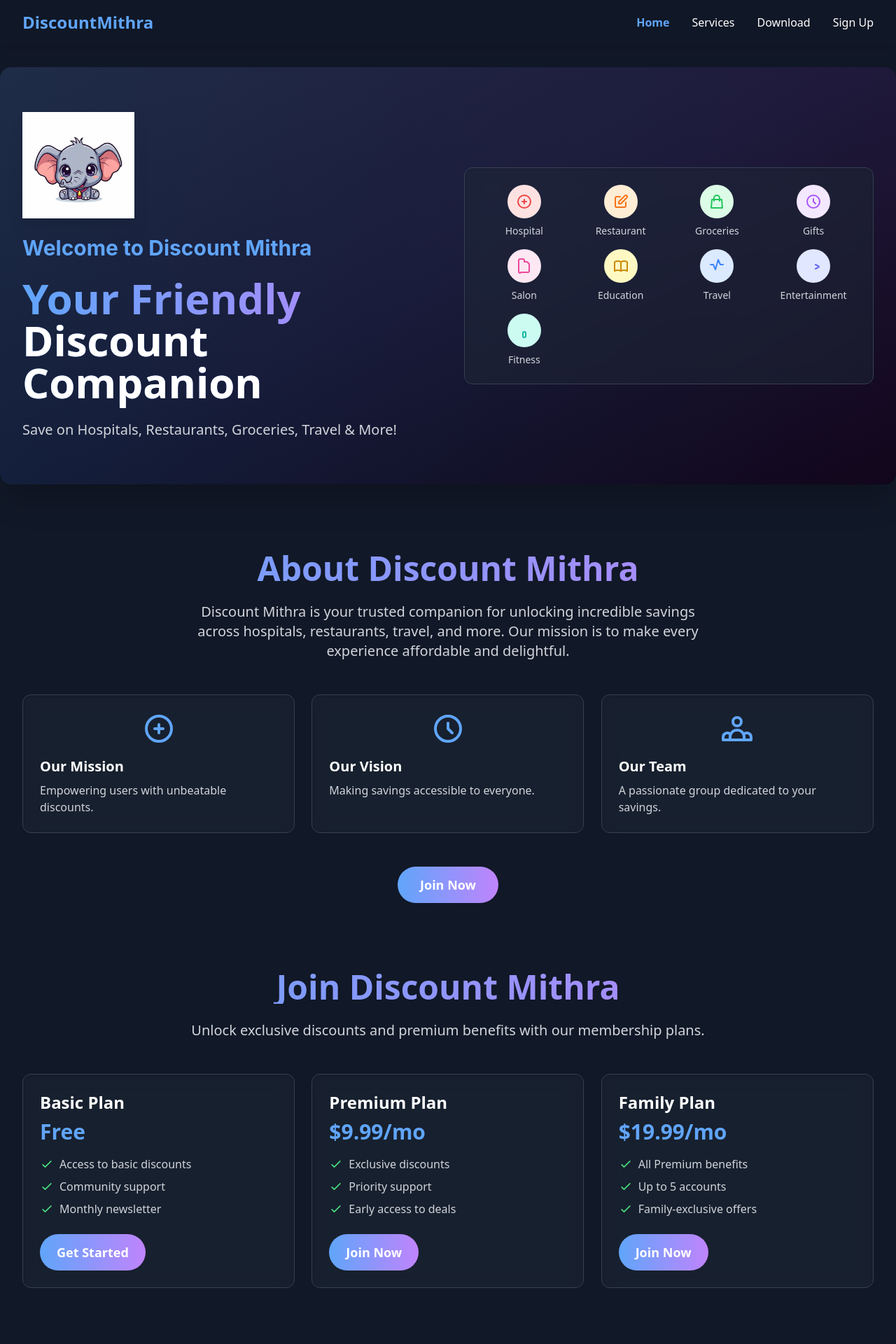
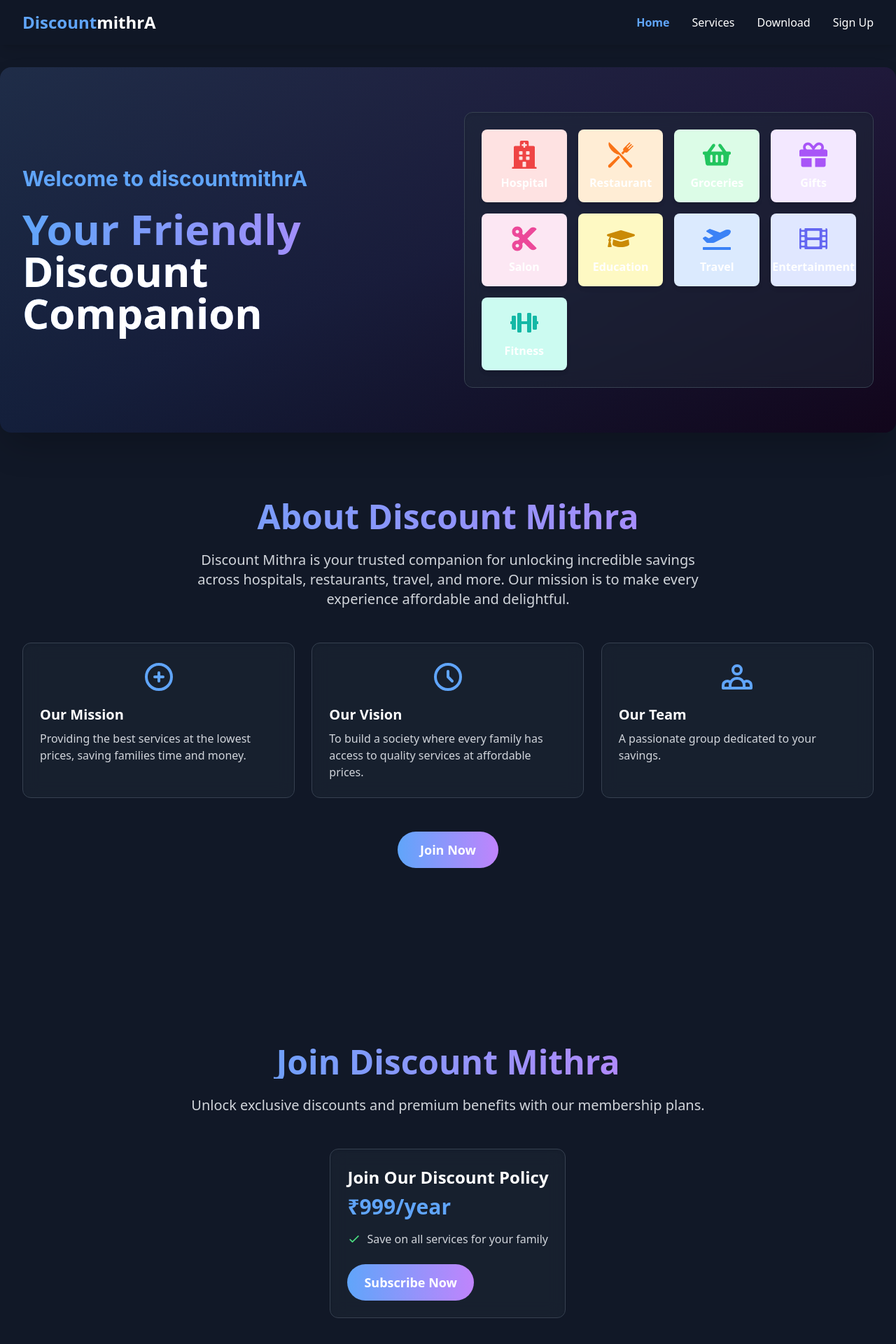
Before and after one commit to AkhilRoyal-5187/discount-mithra, a React (Create React App) app in the folder Discount-mitra/client/: page /home in a window 1280 px wide. Shown: the top 1920 px of the page at 70% size. Built offline with nearby package versions, Linux system fonts and the light colour scheme.

Commit message:
added laksmi code(Home modifications, loaction route is added extra and minor changes in the welcome page)

```diff
--- a/Discount-mitra/client/src/App.js
+++ b/Discount-mitra/client/src/App.js
@@ -17,6 +17,7 @@ import SalonPage from './components/SalonPage';
 import WineShopPage from './components/WineShopPage';
 import BarPage from './components/BarPage';
 import ConstructionPage from './components/ConstructionPage';
+import LocationsPage from './components/LocationsPage';
 
 function App() {
   return (
@@ -44,6 +45,8 @@ function App() {
             <Route path ='/wine-shops' element={<WineShopPage/>}/>
             <Route path ='/bars' element={<BarPage/>}/>
             <Route path ='/construction' element={<ConstructionPage/>}/>
+            <Route path="/locations" element={<LocationsPage />} /> {/* ✅ New route */}
+
             {/* Add more routes as needed */}
           </Routes>
         </main>
--- a/Discount-mitra/client/src/components/AboutSection.jsx
+++ b/Discount-mitra/client/src/components/AboutSection.jsx
@@ -36,8 +36,8 @@ const AboutSection = () => {
         variants={{ visible: { transition: { staggerChildren: 0.2 } } }}
       >
         {[
-          { title: 'Our Mission', description: 'Empowering users with unbeatable discounts.', icon: 'M12 9v3m0 0v3m0-3h3m-3 0H9m12 0a9 9 0 11-18 0 9 9 0 0118 0z' },
-          { title: 'Our Vision', description: 'Making savings accessible to everyone.', icon: 'M12 8v4l3 3m6-3a9 9 0 11-18 0 9 9 0 0118 0z' },
+          { title: 'Our Mission', description: 'Providing the best services at the lowest prices, saving families time and money.', icon: 'M12 9v3m0 0v3m0-3h3m-3 0H9m12 0a9 9 0 11-18 0 9 9 0 0118 0z' },
+          { title: 'Our Vision', description: 'To build a society where every family has access to quality services at affordable prices.', icon: 'M12 8v4l3 3m6-3a9 9 0 11-18 0 9 9 0 0118 0z' },
           { title: 'Our Team', description: 'A passionate group dedicated to your savings.', icon: 'M17 20h5v-2a3 3 0 00-5.356-1.857M17 20H7m10 0v-2c0-.656-.126-1.283-.356-1.857M7 20H2v-2a3 3 0 015.356-1.857M7 20v-2c0-.656.126-1.283.356-1.857m0 0a5.002 5.002 0 019.288 0M15 7a3 3 0 11-6 0 3 3 0 016 0z' },
         ].map((item, index) => (
           <motion.div
--- a/Discount-mitra/client/src/components/ContactSection.jsx
+++ b/Discount-mitra/client/src/components/ContactSection.jsx
@@ -65,6 +65,16 @@ const ContactSection = () => {
               />
             </motion.div>
             <motion.div variants={inputVariants}>
+  <label htmlFor="phone" className="block text-sm font-medium text-gray-300">Phone Number</label>
+  <input
+    type="tel"
+    id="phone"
+    className="mt-1 w-full p-4 bg-gray-700/50 border border-gray-600 rounded-lg text-white placeholder-gray-400 focus:outline-none focus:ring-2 focus:ring-blue-400 transition-all duration-300"
+    placeholder="Your Phone Number"
+  />
+</motion.div>
+
+            <motion.div variants={inputVariants}>
               <label htmlFor="message" className="block text-sm font-medium text-gray-300">Message</label>
               <textarea
                 id="message"
@@ -94,22 +104,25 @@ const ContactSection = () => {
   {[
     {
       title: 'Email',
-              value: 'support@discountmithra.com',
+      value: 'admin@discountmithra.com',
       icon: 'M2.003 5.884L10 9.882l7.997-3.998A2 2 0 0016 4H4a2 2 0 00-1.997 1.884z',
+      link: 'mailto:admin@discountmithra.com',
     },
     {
       title: 'Phone',
-              value: '+1-800-123-4567',
+      value: '7799663223',
       icon: 'M3 5a2 2 0 012-2h3.28a1 1 0 01.948.684l1.498 4.493a1 1 0 01-.502 1.21l-2.257 1.13a11.042 11.042 0 005.516 5.516l1.13-2.257a1 1 0 011.21-.502l4.493 1.498a1 1 0 01.684.949V19a2 2 0 01-2 2h-1C9.716 21 3 14.284 3 6V5z',
+      link: 'tel:7799663223',
     },
     {
       title: 'Social',
-              value: '@DiscountMithra',
-              icon: 'M18 2h-3a5 5 0 00-5 5v3H7v4h3v8h4v-8h3l1-4h-4V7a1 1 0 011-1h3z',
+      value: 'DiscountMithra',
+      icon: 'M7.75 2A5.75 5.75 0 002 7.75v8.5A5.75 5.75 0 007.75 22h8.5A5.75 5.75 0 0022 16.25v-8.5A5.75 5.75 0 0016.25 2h-8.5zM12 8.25a3.75 3.75 0 110 7.5 3.75 3.75 0 010-7.5zm5.25-.75a.75.75 0 110 1.5.75.75 0 010-1.5zM12 9.75a2.25 2.25 0 100 4.5 2.25 2.25 0 000-4.5z',
+      link: 'https://www.instagram.com/discountmithra?igsh=MXVuaWV4YXhpYmsyMQ%3D%3D&utm_source=qr',
     },
   ].map((item, index) => (
+    <a href={item.link} target="_blank" rel="noopener noreferrer" key={index}>
       <motion.div
-              key={index}
         variants={cardVariants}
         whileHover={{ scale: 1.05, boxShadow: "0 0 20px rgba(59, 130, 246, 0.3)" }}
         className="p-6 bg-gray-800/60 rounded-xl shadow-lg border border-gray-700 backdrop-blur-md hover:border-blue-500 transition-all duration-300"
@@ -125,8 +138,10 @@ const ContactSection = () => {
         <h3 className="text-xl font-bold text-white">{item.title}</h3>
         <p className="mt-2 text-gray-300">{item.value}</p>
       </motion.div>
+    </a>
   ))}
 </motion.div>
+
       </div>
     </section>
   );
--- a/Discount-mitra/client/src/components/Footer.jsx
+++ b/Discount-mitra/client/src/components/Footer.jsx
@@ -68,9 +68,9 @@ const Footer = () => {
         <div>
           <h4 className="text-white text-lg font-semibold mb-4">Contact Us</h4>
           <address className="not-italic space-y-2 text-sm">
-            <p>Guntur, Andhra Pradesh, India</p>
-            <p>Email: support@discountmithra.com</p>
-            <p>Phone: +91 98765 43210</p>
+            <p>7-108, Shanthi Nagar, Sircilla, 505301, Telangana</p>
+            <p>Email: admin@discountmithra.com</p>
+            <p>Phone: 779966 3223</p>
           </address>
         </div>
       </div>
--- a/Discount-mitra/client/src/components/Home.jsx
+++ b/Discount-mitra/client/src/components/Home.jsx
@@ -316,15 +316,34 @@
 // };
 
 // export default HomePage;
-
 import React from 'react';
 import { motion } from 'framer-motion';
-import { Link } from 'react-router-dom';
-import elephantImage from '../assests/elephant.png';
-import IconItem from '../components/IconItem';
 import AboutSection from '../components/AboutSection';
 import MembershipSection from '../components/MembershipSection';
 import ContactSection from '../components/ContactSection';
+import {
+  FaHospital,
+  FaShoppingBasket,
+  FaCut,
+  FaGraduationCap,
+  FaPlaneDeparture,
+  FaFilm,
+  FaDumbbell,
+  FaGift
+} from "react-icons/fa";
+import { GiKnifeFork } from "react-icons/gi";
+
+const iconItems = [
+  { bgColor: "bg-red-100", iconColor: "text-red-500", hoverIconColor: "hover:text-red-600", label: "Hospital", Icon: FaHospital },
+  { bgColor: "bg-orange-100", iconColor: "text-orange-500", hoverIconColor: "hover:text-orange-600", label: "Restaurant", Icon: GiKnifeFork },
+  { bgColor: "bg-green-100", iconColor: "text-green-500", hoverIconColor: "hover:text-green-600", label: "Groceries", Icon: FaShoppingBasket },
+  { bgColor: "bg-purple-100", iconColor: "text-purple-500", hoverIconColor: "hover:text-purple-600", label: "Gifts", Icon: FaGift },
+  { bgColor: "bg-pink-100", iconColor: "text-pink-500", hoverIconColor: "hover:text-pink-600", label: "Salon", Icon: FaCut },
+  { bgColor: "bg-yellow-100", iconColor: "text-yellow-600", hoverIconColor: "hover:text-yellow-700", label: "Education", Icon: FaGraduationCap },
+  { bgColor: "bg-blue-100", iconColor: "text-blue-500", hoverIconColor: "hover:text-blue-600", label: "Travel", Icon: FaPlaneDeparture },
+  { bgColor: "bg-indigo-100", iconColor: "text-indigo-500", hoverIconColor: "hover:text-indigo-600", label: "Entertainment", Icon: FaFilm },
+  { bgColor: "bg-teal-100", iconColor: "text-teal-500", hoverIconColor: "hover:text-teal-600", label: "Fitness", Icon: FaDumbbell },
+];
 
 const HomePage = () => {
   const leftVariants = {
@@ -351,7 +370,7 @@ const HomePage = () => {
 
   return (
     <div className="bg-gray-900 text-white min-h-screen">
-      {/* Hero Section (Unchanged) */}
+      {/* Hero Section */}
       <section className="relative w-full px-4 sm:px-6 lg:px-8 mt-8 mb-12 rounded-2xl overflow-hidden bg-gradient-to-br from-gray-800 via-gray-900 to-black shadow-2xl backdrop-blur-lg transition-all duration-500">
         <div className="absolute inset-0 bg-gradient-to-r from-blue-900/20 to-purple-900/20 pointer-events-none"></div>
         <div className="relative max-w-7xl mx-auto py-8 sm:py-12 lg:py-16">
@@ -363,35 +382,36 @@ const HomePage = () => {
               custom={0}
               className="text-center lg:text-left lg:w-1/2 space-y-6"
             >
-              <motion.div whileHover={{ scale: 1.05 }} transition={{ duration: 0.3 }}>
-                <img src={elephantImage} alt="Elephant" className="w-32 sm:w-40 h-auto mx-auto lg:mx-0 object-contain drop-shadow-xl" />
-              </motion.div>
-              <h3 className="text-2xl sm:text-3xl font-bold text-blue-400 font-inter">Welcome to Discount Mithra</h3>
+              <h3 className="text-2xl sm:text-3xl font-bold text-blue-400 font-inter">
+                Welcome to discountmithrA
+              </h3>
               <h2 className="text-4xl sm:text-5xl lg:text-6xl font-extrabold leading-tight text-transparent bg-clip-text bg-gradient-to-r from-blue-400 to-purple-400">
                 Your Friendly <br /> <span className="text-white">Discount Companion</span>
               </h2>
-              <p className="text-lg sm:text-xl text-gray-300 font-medium">
-                Save on Hospitals, Restaurants, Groceries, Travel & More!
-              </p>
             </motion.div>
+
             <motion.div
               initial="hidden"
               animate="visible"
               variants={gridVariants}
               className="grid grid-cols-3 sm:grid-cols-4 gap-4 lg:w-1/2 p-6 bg-gray-800/50 rounded-xl shadow-inner backdrop-blur-md border border-gray-700"
             >
-              {[
-                { bgColor: "bg-red-100", iconColor: "text-red-500", hoverIconColor: "hover:text-red-600", label: "Hospital", svgPath: "M12 9v3m0 0v3m0-3h3m-3 0H9m12 0a9 9 0 11-18 0 9 9 0 0118 0z" },
-                { bgColor: "bg-orange-100", iconColor: "text-orange-500", hoverIconColor: "hover:text-orange-600", label: "Restaurant", svgPath: "M11 5H6a2 2 0 00-2 2v11a2 2 0 002 2h11a2 2 0 002-2v-5m-1.414-9.414a2 2 0 112.828 2.828L11.828 15H9v-2.828l8.586-8.586z" },
-                { bgColor: "bg-green-100", iconColor: "text-green-500", hoverIconColor: "hover:text-green-600", label: "Groceries", svgPath: "M16 11V7a4 4 0 00-8 0v4M5 9h14l1 12H4L5 9z" },
-                { bgColor: "bg-purple-100", iconColor: "text-purple-500", hoverIconColor: "hover:text-purple-600", label: "Gifts", svgPath: "M12 8v4l3 3m6-3a9 9 0 11-18 0 9 9 0 0118 0z" },
-                { bgColor: "bg-pink-100", iconColor: "text-pink-500", hoverIconColor: "hover:text-pink-600", label: "Salon", svgPath: "M7 21h10a2 2 0 002-2V9.414a1 1 0 00-.293-.707l-2.414-2.414A1 1 0 0015.586 6H12V4a2 2 0 00-2-2H6a2 2 0 00-2 2v16a2 2 0 002 2z" },
-                { bgColor: "bg-yellow-100", iconColor: "text-yellow-600", hoverIconColor: "hover:text-yellow-700", label: "Education", svgPath: "M12 6.253v13m0-13C10.832 5.477 9.246 5 7.5 5S4.168 5.477 3 6.253v13C4.168 18.477 5.754 18 7.5 18s3.332.477 4.5 1.253m0-13C13.168 5.477 14.754 5 16.5 5c1.747 0 3.332.477 4.5 1.253v13C19.832 18.477 18.246 18 16.5 18c-1.747 0-3.332.477-4.5 1.253" },
-                { bgColor: "bg-blue-100", iconColor: "text-blue-500", hoverIconColor: "hover:text-blue-600", label: "Travel", svgPath: "M3 10h4l3 7 4-14 3 7h4" },
-                { bgColor: "bg-indigo-100", iconColor: "text-indigo-500", hoverIconColor: "hover:text-indigo-600", label: "Entertainment", svgPath: "M15 10l4.553 2.276a1 1 0 010 1.448L15 16" },
-                { bgColor: "bg-teal-100", iconColor: "text-teal-500", hoverIconColor: "hover:text-teal-600", label: "Fitness", svgPath: "M12 22c1.1 0 2-.9 2-2v-4c0-1.1-.9-2-2-2s-2 .9-2 2v4c0 1.1.9 2 2 2z" }
-              ].map((item, index) => (
-                <IconItem key={index} {...item} variants={iconVariants} />
+              {iconItems.map(({ bgColor, iconColor, hoverIconColor, label, Icon }, index) => (
+                <motion.div
+                  key={index}
+                  variants={iconVariants}
+                  className={`${bgColor} rounded-lg p-4 flex flex-col items-center cursor-pointer shadow-md transition-shadow duration-300`}
+                  whileHover={{
+                    scale: 1.1,
+                    boxShadow: "0 8px 15px rgba(0,0,0,0.3)",
+                    backgroundColor: "rgba(255, 255, 255, 0.1)",
+                  }}
+                >
+                  <Icon
+                    className={`w-10 h-10 ${iconColor} ${hoverIconColor} transition-colors duration-300`}
+                  />
+                  <span className="mt-2 text-white font-semibold">{label}</span>
+                </motion.div>
               ))}
             </motion.div>
           </div>
--- /dev/null
+++ b/Discount-mitra/client/src/components/LocationsPage.jsx
@@ -0,0 +1,30 @@
+import React from 'react';
+import { useNavigate } from 'react-router-dom';
+
+const LocationsPage = () => {
+  const navigate = useNavigate();
+
+  const handleSiricillaClick = () => {
+    navigate('/services');
+  };
+
+  return (
+    <div className="p-8 text-center">
+      <h1 className="text-3xl font-bold mb-6">Our Services Available in the Following Locations</h1>
+      <div className="flex flex-col items-center gap-4">
+        <button
+          onClick={handleSiricillaClick}
+          className="bg-blue-600 hover:bg-blue-700 text-white px-6 py-3 rounded-xl w-64"
+        >
+          Siricilla
+        </button>
+
+        <div className="bg-gray-700 text-gray-400 px-6 py-3 rounded-xl w-64 cursor-not-allowed">
+          Karimnagar - Coming Soon
+        </div>
+      </div>
+    </div>
+  );
+};
+
+export default LocationsPage;
--- a/Discount-mitra/client/src/components/MembershipSection.jsx
+++ b/Discount-mitra/client/src/components/MembershipSection.jsx
@@ -14,7 +14,7 @@ const MembershipSection = () => {
   };
 
   return (
-    <section className="relative max-w-7xl mx-auto px-4 sm:px-6 lg:px-8 py-12">
+    <section className="relative max-w-7xl mx-auto px-4 sm:px-6 lg:px-8 py-12 flex flex-col items-center justify-center min-h-screen">
       <motion.div
         initial="hidden"
         animate="visible"
@@ -30,46 +30,42 @@ const MembershipSection = () => {
       </motion.div>
 
       <motion.div
-        className="grid grid-cols-1 sm:grid-cols-2 lg:grid-cols-3 gap-6 mt-12"
+        className="mt-12 flex justify-center"
         initial="hidden"
         animate="visible"
         variants={{ visible: { transition: { staggerChildren: 0.2 } } }}
       >
         {[
           {
-            title: 'Basic Plan',
-            price: 'Free',
-            features: ['Access to basic discounts', 'Community support', 'Monthly newsletter'],
-            cta: 'Get Started',
-            link: '/signup',
-          },
-          {
-            title: 'Premium Plan',
-            price: '$9.99/mo',
-            features: ['Exclusive discounts', 'Priority support', 'Early access to deals'],
-            cta: 'Join Now',
-            link: '/signup',
-          },
-          {
-            title: 'Family Plan',
-            price: '$19.99/mo',
-            features: ['All Premium benefits', 'Up to 5 accounts', 'Family-exclusive offers'],
-            cta: 'Join Now',
+            title: 'Join Our Discount Policy',
+            price: '₹999/year',
+            features: ['Save on all services for your family'],
+            cta: 'Subscribe Now',
             link: '/signup',
           },
         ].map((plan, index) => (
           <motion.div
             key={index}
             variants={cardVariants}
-            className="p-6 bg-gray-800/50 rounded-xl shadow-inner border border-gray-700 backdrop-blur-md hover:shadow-xl transition-shadow"
+            className="p-6 bg-gray-800/50 rounded-xl shadow-inner border border-gray-700 backdrop-blur-md hover:shadow-xl transition-shadow w-full max-w-md"
           >
             <h3 className="text-2xl font-bold text-white">{plan.title}</h3>
             <p className="mt-2 text-3xl font-extrabold text-blue-400">{plan.price}</p>
             <ul className="mt-4 space-y-2 text-gray-300">
               {plan.features.map((feature, i) => (
                 <li key={i} className="flex items-center">
-                  <svg className="w-5 h-5 text-green-400 mr-2" fill="none" stroke="currentColor" viewBox="0 0 24 24">
-                    <path strokeLinecap="round" strokeLinejoin="round" strokeWidth="2" d="M5 13l4 4L19 7" />
+                  <svg
+                    className="w-5 h-5 text-green-400 mr-2"
+                    fill="none"
+                    stroke="currentColor"
+                    viewBox="0 0 24 24"
+                  >
+                    <path
+                      strokeLinecap="round"
+                      strokeLinejoin="round"
+                      strokeWidth="2"
+                      d="M5 13l4 4L19 7"
+                    />
                   </svg>
                   {feature}
                 </li>
--- a/Discount-mitra/client/src/components/Navbar.jsx
+++ b/Discount-mitra/client/src/components/Navbar.jsx
@@ -12,10 +12,11 @@ const NavBar = () => {
         <div className="flex items-center justify-between h-16">
           {/* Logo */}
           <div className="flex items-center">
-            <Link to="/" className="text-2xl font-bold text-blue-400">
-              DiscountMithra
-            </Link>
-          </div>
+  <Link to="/" className="text-2xl font-bold">
+    <span className="text-blue-400">Discount</span>
+    <span className="text-white-500">mithrA</span>
+  </Link>
+</div>
 
           {/* Desktop Menu */}
           <div className="hidden md:flex space-x-8 items-center">
@@ -30,7 +31,7 @@ const NavBar = () => {
               Home
             </NavLink>
             <NavLink
-              to="/services"
+              to="/locations"
               className={({ isActive }) =>
                 isActive
                   ? 'text-blue-400 font-semibold'
@@ -87,7 +88,7 @@ const NavBar = () => {
               Home
             </NavLink>
             <NavLink
-              to="/services"
+              to="/locations"
               className={({ isActive }) =>
                 isActive
                   ? 'text-blue-400 font-semibold'
```
Lines whose indentation alone changed are shown as unchanged.
